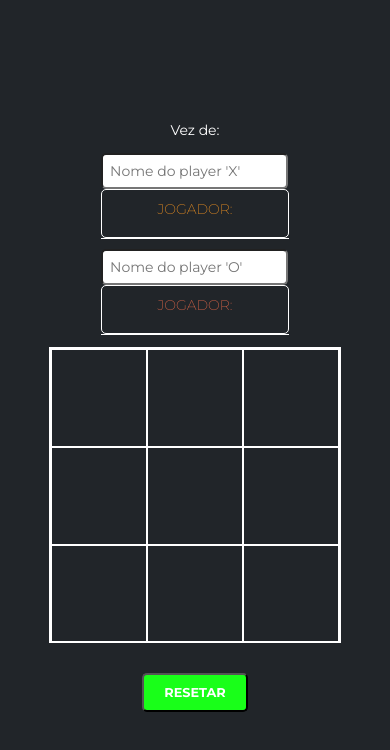
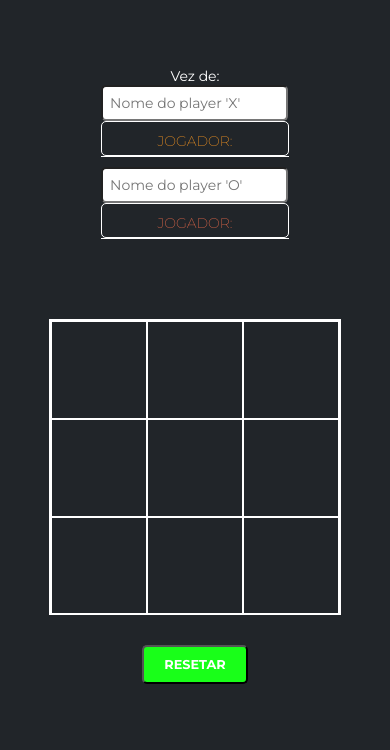
Before and after one commit to thigasfella/tic-tac-toe, a plain HTML site: page index.html in a window 390 px wide. Drawn offline with Linux system fonts and the light colour scheme; a web font is replaced by a local one.

Commit message:
style_v.7

```diff
--- a/style.css
+++ b/style.css
@@ -1,4 +1,9 @@
 @import url('https://fonts.googleapis.com/css2?family=Montserrat:ital,wght@0,100..900;1,100..900&family=Sedan:ital@0;1&display=swap');
+*{
+    margin: 0;
+    padding: 0;
+    overflow: hidden;
+}
 :root{
     --bg-color: #212529;
     --tb-color: #fff;
@@ -174,12 +179,17 @@ body {
     color: var(--vez-cor);
 }
 
-/* Estilos Específicos para Pequenos Dispositivos */
 @media (max-width: 600px) {
     body {
+        display: flex;
         flex-direction: column;
+        align-items: center;
+        justify-content: center;
+        height: 100vh; /* Garante que o corpo ocupe a altura total da tela */
         margin: 0;
+        padding: 0;
         background-color: var(--bg-color);
+
     }
 
     #container {
@@ -188,6 +198,7 @@ body {
         align-items: center;
         justify-content: center;
         text-align: center;
+        flex-grow: 0.5; /* Permite que o contêiner cresça para ocupar o espaço disponível */
         margin-top: 2px;
     }
 
@@ -288,13 +299,13 @@ body {
     }
 
     .vez_name {
-
         font-family: "Montserrat", sans-serif;
         font-weight: 700;
         color: var(--vez-cor);
         font-size: 14px;
     }
 }
+
 /* Estilos Específicos para Dispositivos Médios */
 @media (min-width: 601px) and (max-width: 1024px) {
     body {
```
